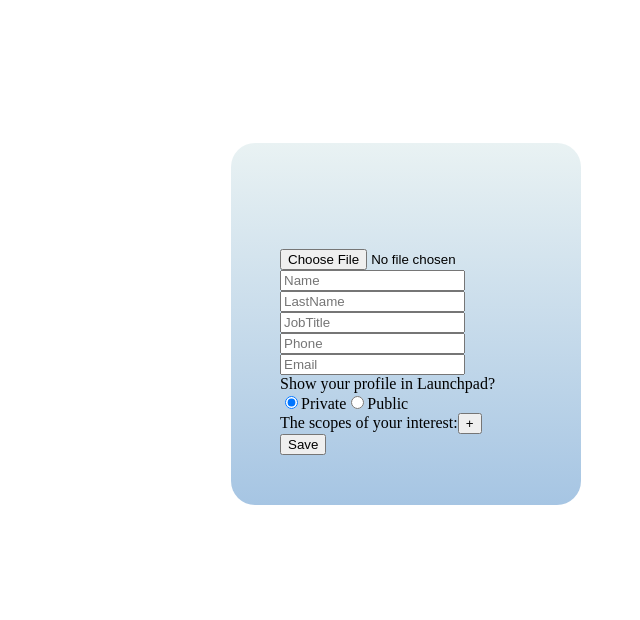
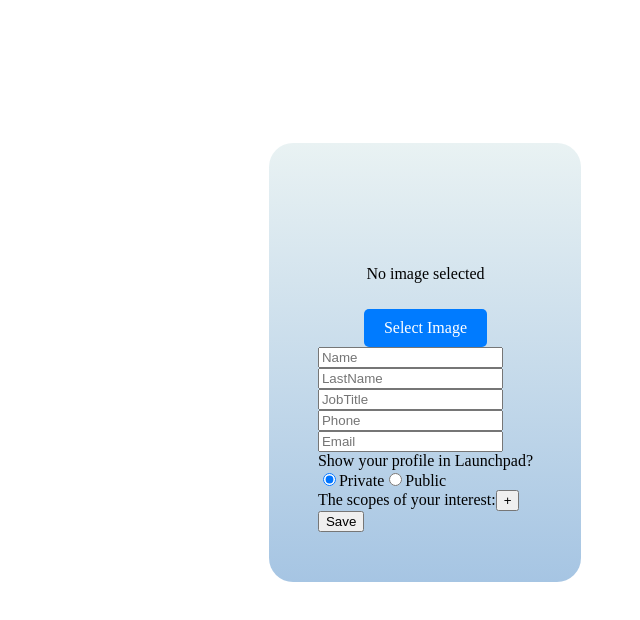
Before and after one commit to Beljawski/user-profile-dashboard, a React (Create React App) app in the folder user-profile-dashboard/: page / in a window 1280 px wide. Shown: the top 620 px of the page, without its empty margins (640-1280 px from the left). Built offline with nearby package versions, Linux system fonts and the light colour scheme.

Commit message:
avatar_cut_user_added

```diff
--- a/user-profile-dashboard/src/components/ProfileEdit/index.jsx
+++ b/user-profile-dashboard/src/components/ProfileEdit/index.jsx
@@ -1,4 +1,4 @@
-import React, { useState, useRef } from 'react';
+import React, { useState } from 'react';
 import { useForm } from 'react-hook-form';
 import s from './index.module.css';
 import shared from '../../shared.module.css';
@@ -51,49 +51,53 @@ function ProfileEdit({ profileData, onSave }) {
     handleSubmit,
     formState: { errors },
   } = useForm({
-    defaultValues: profileData, // Use initial data as default form values
+    defaultValues: profileData,
   });
 
-  // State hooks for dynamic fields
   const [interests, setInterests] = useState(profileData?.interests || []);
   const [potentialInterests, setPotentialInterests] = useState(
-    profileData?.potentialInterests || []
+    profileData?.potentialInterests || [],
   );
   const [links, setLinks] = useState(profileData?.links || []);
   const [showProfile, setShowProfile] = useState(profileData?.showProfile || 'private');
   const [avatar, setAvatar] = useState(profileData?.avatar || '');
   const [avatarError, setAvatarError] = useState('');
-  const [selectedFile, setSelectedFile] = useState(null);
-  const editorRef = useRef(null);
+  const [editor, setEditor] = useState(null);
+  const [avatarPreview, setAvatarPreview] = useState('');
 
-  // Handle avatar upload
   const handleAvatarChange = (event) => {
     const file = event.target.files[0];
     if (!file) return;
 
-    // Check file size (limit: 5 MB)
     if (file.size > 5 * 1024 * 1024) {
       setAvatarError('File size exceeds 5 MB');
       return;
     }
 
     setAvatarError('');
-    setSelectedFile(file); // Set file for cropping
+    const reader = new FileReader();
+    reader.onloadend = () => {
+      setAvatar(reader.result);
+    };
+    reader.readAsDataURL(file);
   };
 
   const handleSaveAvatar = () => {
-    if (editorRef.current) {
-      const canvas = editorRef.current.getImageScaledToCanvas().toDataURL();
-      setAvatar(canvas); // Update avatar state with cropped image
-      setSelectedFile(null); // Close the cropping editor
+    if (editor) {
+      const canvas = editor.getImageScaledToCanvas().toDataURL();
+      setAvatarPreview(canvas);
+      setAvatar(canvas);
     }
   };
 
-  // Render validation error messages
+  const onSubmit = (data) => {
+    if (avatarError) return;
+    onSave({ ...data, interests, potentialInterests, links, showProfile, avatar });
+  };
+
   const renderError = (fieldName) =>
     errors[fieldName] && <p className={s.error_content}>{errors[fieldName]?.message}</p>;
 
-  // Dynamic field handlers
   const handleAddItem = (setter, list, newItem = '') => {
     if (list.length < 10) setter([...list, newItem]);
   };
@@ -108,42 +112,41 @@ function ProfileEdit({ profileData, onSave }) {
     setter(updatedList);
   };
 
-  // Submit form
-  const onSubmit = (data) => {
-    if (avatarError) return; // Prevent submission if avatar error exists
-    onSave({ ...data, interests, potentialInterests, links, showProfile, avatar });
-  };
-
   return (
     <div className={shared.profile_container}>
       <form className={shared.content_container} onSubmit={handleSubmit(onSubmit)}>
         {/* Avatar Upload */}
         <div className={s.avatar_container}>
-          {selectedFile ? (
-            <>
+          {avatar ? (
             <ReactAvatarEditor
-                ref={editorRef}
-                image={selectedFile}
+              ref={(ref) => setEditor(ref)}
+              image={avatar}
               width={120}
               height={120}
-                border={50}
               borderRadius={60}
               scale={1.2}
             />
-              <div className={s.avatar_buttons}>
-                <button type="button" onClick={handleSaveAvatar}>
+          ) : (
+            <p>No image selected</p>
+          )}
+
+          <div className={s.fileUploadContainer}>
+            <label htmlFor="fileUpload" className={s.customFileUpload}>
+              Select Image
+            </label>
+            <input
+              id="fileUpload"
+              type="file"
+              accept="image/*"
+              onChange={handleAvatarChange}
+              className={s.hiddenFileInput}
+            />
+          </div>
+
+          {avatar && (
+            <button type="button" onClick={handleSaveAvatar} className={s.saveButton}>
               Save Cropped Image
             </button>
-                <button type="button" onClick={() => setSelectedFile(null)}>
-                  Cancel
-                </button>
-              </div>
-            </>
-          ) : (
-            <>
-              {avatar && <img src={avatar} alt="Avatar" className={s.avatar} />}
-              <input type="file" accept="image/*" onChange={handleAvatarChange} />
-            </>
           )}
           {avatarError && <p className={s.error_content}>{avatarError}</p>}
         </div>
@@ -191,13 +194,9 @@ function ProfileEdit({ profileData, onSave }) {
                 <input
                   type="text"
                   value={item}
-                  onChange={(e) =>
-                    handleUpdateItem(setInterests, interests, index, e.target.value)
-                  }
+                  onChange={(e) => handleUpdateItem(setInterests, interests, index, e.target.value)}
                 />
-                <button onClick={() => handleRemoveItem(setInterests, interests, index)}>
-                  ✕
-                </button>
+                <button onClick={() => handleRemoveItem(setInterests, interests, index)}>✕</button>
               </div>
             ))}
           </div>
--- a/user-profile-dashboard/src/components/ProfileEdit/index.module.css
+++ b/user-profile-dashboard/src/components/ProfileEdit/index.module.css
@@ -42,3 +42,29 @@
     object-fit: cover; /* Schneidet das Bild passend zu */
     border: 2px solid #ccc; /* Optional: Rahmen */
   }
+  .fileUploadContainer {
+    display: flex;
+    align-items: center;
+    gap: 10px;
+    margin-top: 10px;
+  }
+
+  .customFileUpload {
+    background-color: #007bff; /* Blau als Beispiel */
+    color: white;
+    padding: 10px 20px;
+    border-radius: 5px;
+    cursor: pointer;
+    font-size: 16px;
+    text-align: center;
+    transition: background-color 0.3s ease;
+    border: none;
+  }
+
+  .customFileUpload:hover {
+    background-color: #0056b3;
+  }
+
+  .hiddenFileInput {
+    display: none; /* Versteckt das eigentliche Input-Element */
+  }
```
Lines whose indentation alone changed are shown as unchanged.
